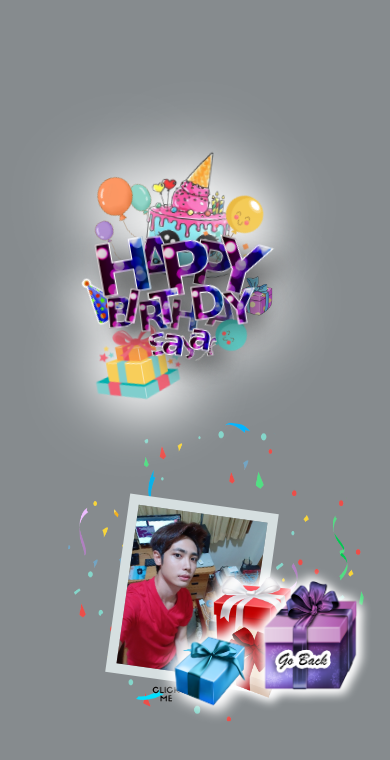
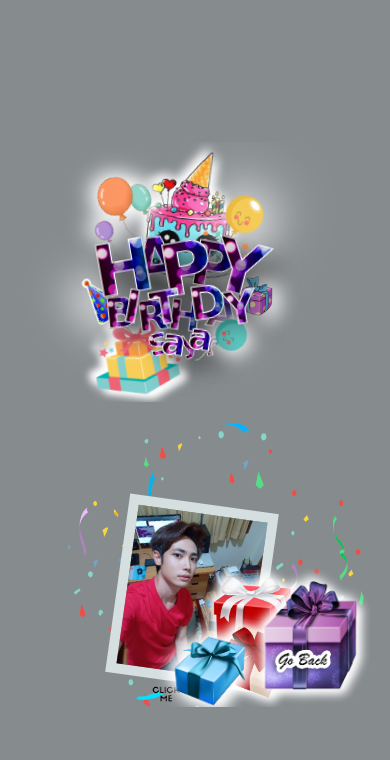
Before and after one commit to homkham-code/wishfrom4073, a plain HTML site: page index.html in a window 390 px wide. Drawn offline with Linux system fonts and the light colour scheme; a web font is replaced by a local one.

Commit message:
Update style.css

```diff
--- a/css/style.css
+++ b/css/style.css
@@ -23,6 +23,8 @@ body{
     /* background-color: red; */
 
     position: relative;
+
+    overflow: hidden;
 }
 
 
@@ -530,10 +532,10 @@ body{
 .accessories .giftbox2{
     width: 100px;
 
-    -webkit-filter: drop-shadow(5px 5px 30px rgb(255, 255, 255))
-                    drop-shadow(-5px -5px 30px rgb(255, 255, 255));
-    filter: drop-shadow(5px 5px 30px rgb(255, 255, 255))
-            drop-shadow(-5px -5px 30px rgb(255, 255, 255));
+    -webkit-filter: drop-shadow(5px 5px 10px rgb(255, 255, 255))
+                    drop-shadow(-5px -5px 10px rgb(255, 255, 255));
+    filter: drop-shadow(5px 5px 10px rgb(255, 255, 255))
+            drop-shadow(-5px -5px 10px rgb(255, 255, 255));
 
     position: absolute;
     top: 50%;
@@ -583,6 +585,8 @@ body{
     font-family: 'Trade Winds', cursive;
 
     position: relative;
+
+    overflow: hidden;
 }
 
 .rightside h1{
@@ -712,6 +716,11 @@ body{
     .leftside .cake{
         width: 150px;
         margin-top: 0%;
+
+        -webkit-filter: drop-shadow(5px 5px 5px rgb(255, 255, 255))
+                    drop-shadow(-5px -5px 5px rgb(255, 255, 255));
+        filter: drop-shadow(5px 5px 5px rgb(255, 255, 255))
+            drop-shadow(-5px -5px 5px rgb(255, 255, 255));
     }
 
     .hbd span:nth-child(1){
@@ -826,6 +835,11 @@ body{
         width: 70px;
         bottom: 9%;
         right: 36%;
+
+        -webkit-filter: drop-shadow(1px 1px 10px rgb(255, 255, 255))
+                    drop-shadow(-1px -1px 10px rgb(255, 255, 255));
+        filter: drop-shadow(1px 1px 10px rgb(255, 255, 255))
+                drop-shadow(-1px -1px 10px rgb(255, 255, 255));
     }
 
     @keyframes myballoon1{
@@ -852,6 +866,11 @@ body{
         width: 100px;
         top: 10%;
         left: 20%;
+
+        -webkit-filter: drop-shadow(5px 5px 10px rgb(255, 255, 255))
+                    drop-shadow(-5px -5px 10px rgb(255, 255, 255));
+        filter: drop-shadow(5px 5px 10px rgb(255, 255, 255))
+                drop-shadow(-5px -5px 10px rgb(255, 255, 255));
     }
 
     @keyframes myballoon3{
@@ -863,8 +882,13 @@ body{
 
     .accessories .giftbox1{
         width: 70px;
-        bottom: 3%;
+        bottom: 5%;
         left: 26%;
+
+        -webkit-filter: drop-shadow(5px 5px 3px rgb(255, 255, 255))
+                    drop-shadow(-5px -5px 3px rgb(255, 255, 255));
+        filter: drop-shadow(5px 5px 3px rgb(255, 255, 255))
+                drop-shadow(-5px -5px 3px rgb(255, 255, 255));
     }
 
     .accessories .giftbox2{
```
